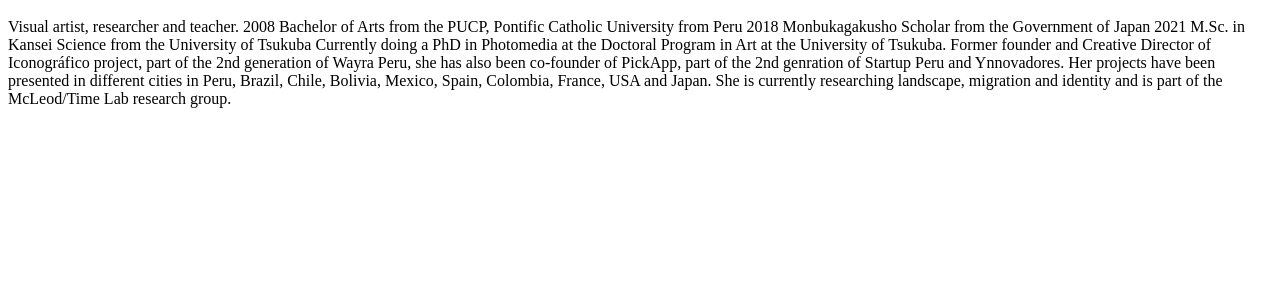
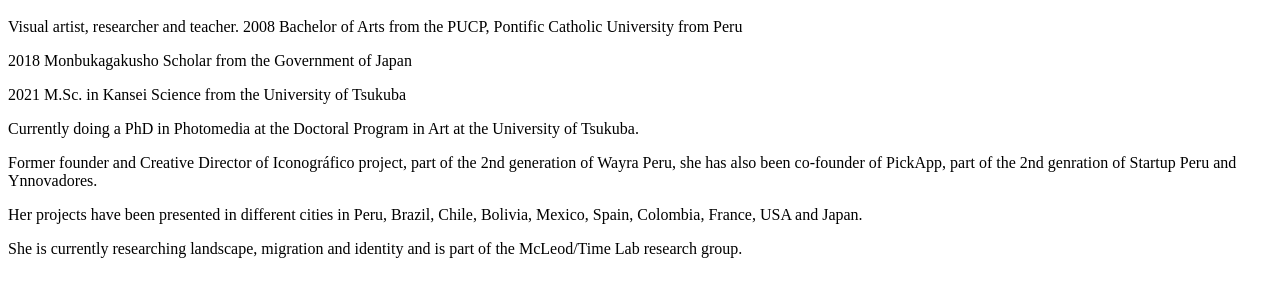
Before and after one commit to MaritaIbanez/website, a plain HTML site: page index.html in a window 1280 px wide. Shown: the part 48-344 px from the top of the page. Drawn offline with Linux system fonts and the light colour scheme.

Commit message:
Update index.html

```diff
--- a/index.html
+++ b/index.html
@@ -1,9 +1,9 @@
 <h1>Marita Ibanez</h1>
-<p>Visual artist, researcher and teacher. 2008 Bachelor of Arts from the PUCP, Pontific Catholic University from Peru
-2018 Monbukagakusho Scholar from the Government of Japan
-2021 M.Sc. in Kansei Science from the University of Tsukuba
+<p>Visual artist, researcher and teacher. 2008 Bachelor of Arts from the PUCP, Pontific Catholic University from Peru</p>
+<p>2018 Monbukagakusho Scholar from the Government of Japan</p>
+<p>2021 M.Sc. in Kansei Science from the University of Tsukuba</p>
 
-Currently doing a PhD in Photomedia at the Doctoral Program in Art at the University of Tsukuba.
-Former founder and Creative Director of Iconográfico project, part of the 2nd generation of Wayra Peru, she has also been co-founder of PickApp, part of the 2nd genration of Startup Peru and Ynnovadores.
-Her projects have been presented in different cities in Peru, Brazil, Chile, Bolivia, Mexico, Spain, Colombia, France, USA and Japan.
-She is currently researching landscape, migration and identity and is part of the McLeod/Time Lab research group.</p>
+<p>Currently doing a PhD in Photomedia at the Doctoral Program in Art at the University of Tsukuba.</p>
+<p>Former founder and Creative Director of Iconográfico project, part of the 2nd generation of Wayra Peru, she has also been co-founder of PickApp, part of the 2nd genration of Startup Peru and Ynnovadores.</p>
+<p>Her projects have been presented in different cities in Peru, Brazil, Chile, Bolivia, Mexico, Spain, Colombia, France, USA and Japan.</p>
+<p>She is currently researching landscape, migration and identity and is part of the McLeod/Time Lab research group.</p>
```
